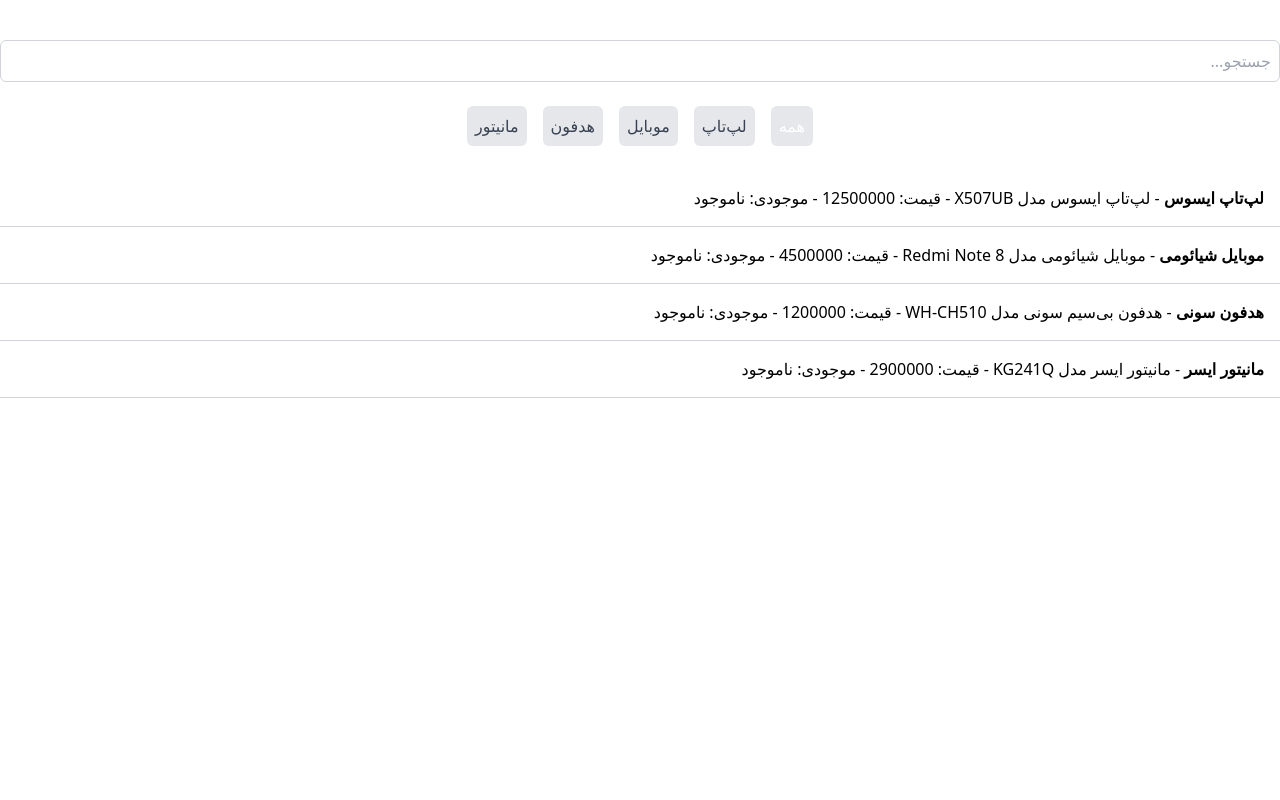
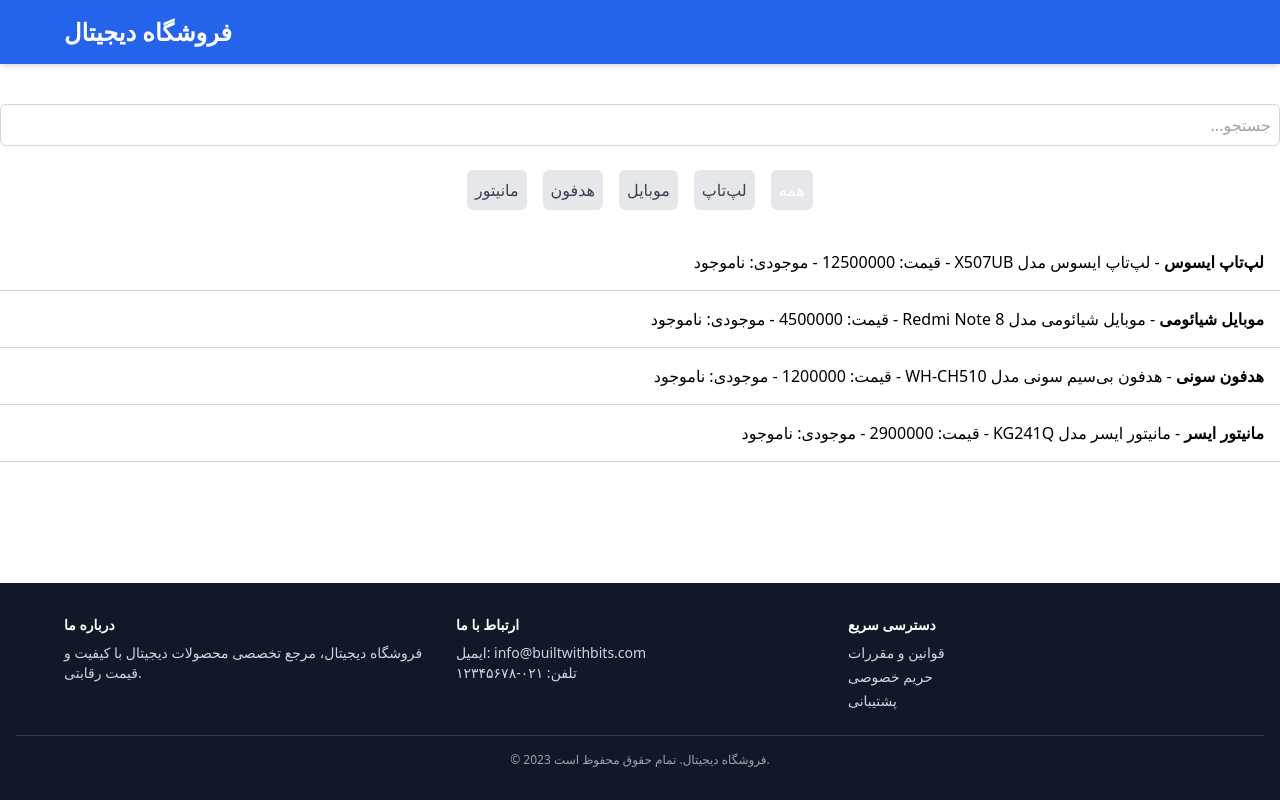
Before and after one commit to unknownman/bw8-vue3-dashboad, a Vue app: page / in a window 1280 px wide. Built offline with nearby package versions, Linux system fonts and the light colour scheme; the HTML template or start-up script is replaced by a standard one.

Commit message:
start of episode

```diff
--- a/src/App.vue
+++ b/src/App.vue
@@ -1,17 +1,24 @@
 <template>
-  <div class="container mx-auto pt-10">
-  <ItemList  :items="productList" @itemSelected="handleItemSelected" class="item-list-container"  />
+    <div id="app-container flex flex-col min-h-screen">
+        <Header />
+        <div class="container mx-auto pt-10 min-h-[calc(100vh-281px)]">
+            <ItemList :items="productList" @itemSelected="handleItemSelected" class="item-list-container" />
             <div v-if="selectedItem" id="selected-item-container" class="selected-item-container">
                 <h3>آیتم انتخاب شده:</h3>
-    <p>نام: {{selectedItem.name}}</p>
-    <p>توضیحات: {{selectedItem.description}}</p>
+                <p>نام: {{ selectedItem.name }}</p>
+                <p>توضیحات: {{ selectedItem.description }}</p>
             </div>
+        </div>
+        <Footer />
     </div>
 </template>
 
 <script setup>
 import { ref } from 'vue';
 import ItemList from './components/ItemList.vue'
+import Header from './components/Header.vue'
+import Footer from './components/Footer.vue'
+
 const selectedItem = ref(null);
 function handleItemSelected(item) {
     selectedItem.value = item;
--- /dev/null
+++ b/src/components/Footer.vue
@@ -0,0 +1,26 @@
+<template>
+  <footer class="bg-gray-900 text-gray-300 mt-auto py-8 px-4">
+    <div class="max-w-6xl mx-auto grid grid-cols-1 md:grid-cols-3 gap-6 text-sm">
+      <div>
+        <h3 class="text-white font-semibold mb-2">درباره ما</h3>
+        <p>فروشگاه دیجیتال، مرجع تخصصی محصولات دیجیتال با کیفیت و قیمت رقابتی.</p>
+      </div>
+      <div>
+        <h3 class="text-white font-semibold mb-2">ارتباط با ما</h3>
+        <p>ایمیل: info@builtwithbits.com</p>
+        <p>تلفن: ۰۲۱-۱۲۳۴۵۶۷۸</p>
+      </div>
+      <div>
+        <h3 class="text-white font-semibold mb-2">دسترسی سریع</h3>
+        <ul class="space-y-1">
+          <li><a href="#" class="hover:text-white transition">قوانین و مقررات</a></li>
+          <li><a href="#" class="hover:text-white transition">حریم خصوصی</a></li>
+          <li><a href="#" class="hover:text-white transition">پشتیبانی</a></li>
+        </ul>
+      </div>
+    </div>
+    <div class="border-t border-gray-700 mt-6 pt-4 text-center text-xs text-gray-400">
+      <p>© 2023 فروشگاه دیجیتال. تمام حقوق محفوظ است.</p>
+    </div>
+  </footer>
+</template>
--- /dev/null
+++ b/src/components/Header.vue
@@ -0,0 +1,7 @@
+<template>
+    <header class="bg-blue-600 text-white p-4 shadow-md ">
+        <div class="flex justify-between items-center max-w-6xl mx-auto">
+            <h1 class="text-2xl font-bold text-center">فروشگاه دیجیتال</h1>
+        </div>
+    </header>
+</template>
```
Lines whose indentation alone changed are shown as unchanged.
